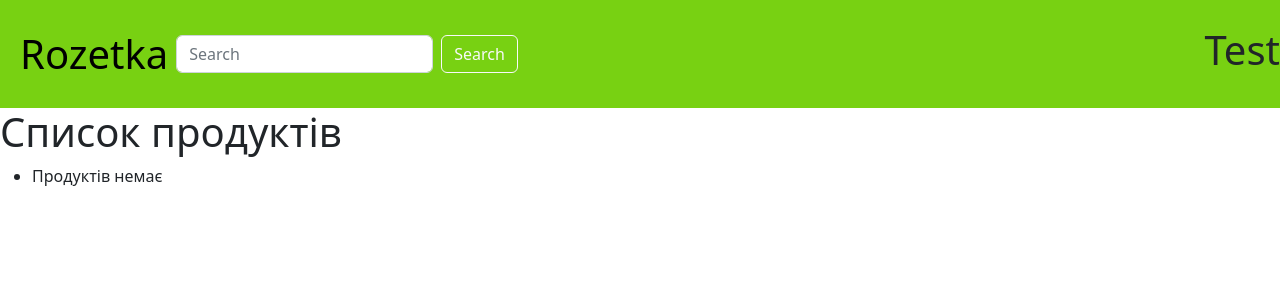
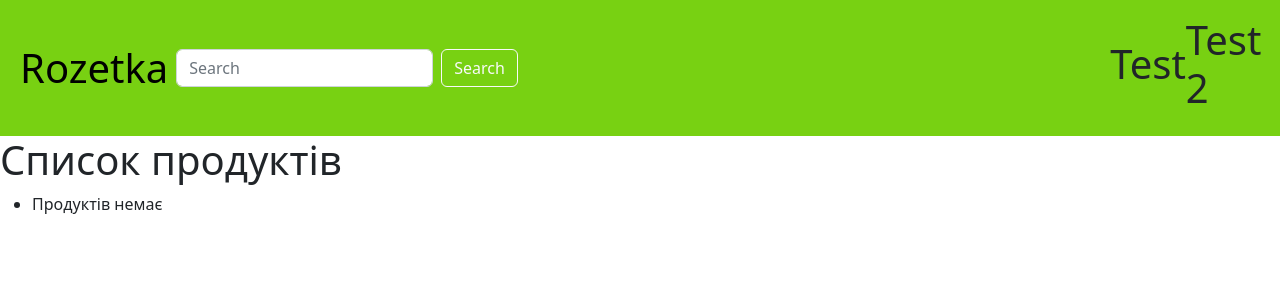
Before and after one commit to potapchukdmytro/test_repo, a Django app: template shop/templates/shop/home.html in a window 1280 px wide. Shown: the top 300 px of the page. Run offline with Django 5.2, Linux system fonts and the light colour scheme; the template is opened without the code that fills it, so the values that code supplies are empty.

Commit message:
Commit test2

```diff
--- a/shop/templates/shop/_layout.html
+++ b/shop/templates/shop/_layout.html
@@ -40,6 +40,10 @@
 		<div>
 		<h1>Test</h1>
 		</div>
+
+		<div>
+		<h1>Test 2</h1>
+		</div>
     </nav>
     {% block content %}
     {% endblock %}
```
